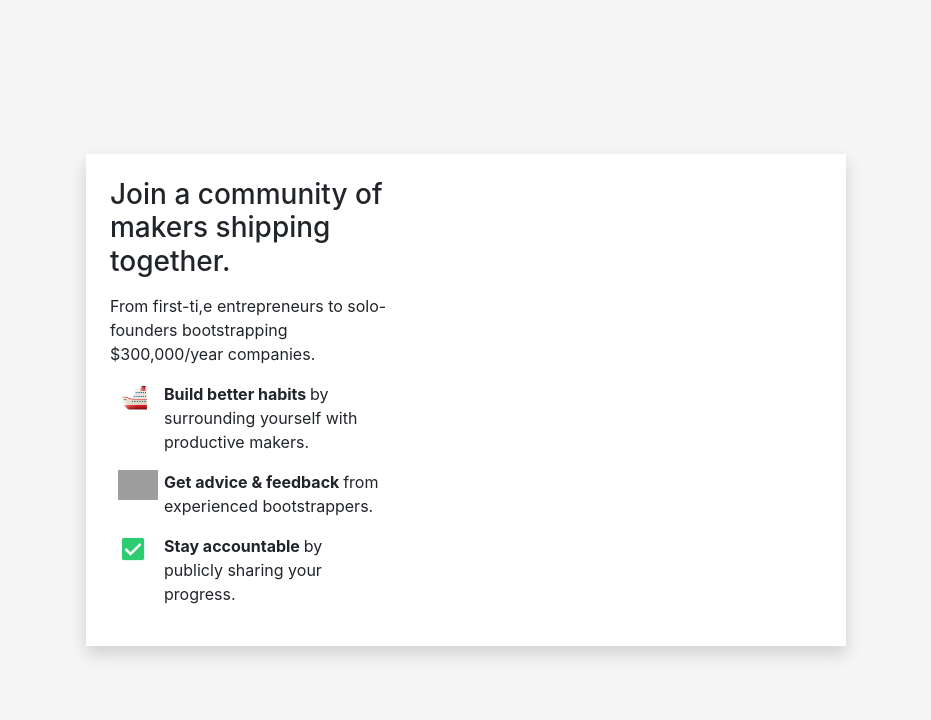
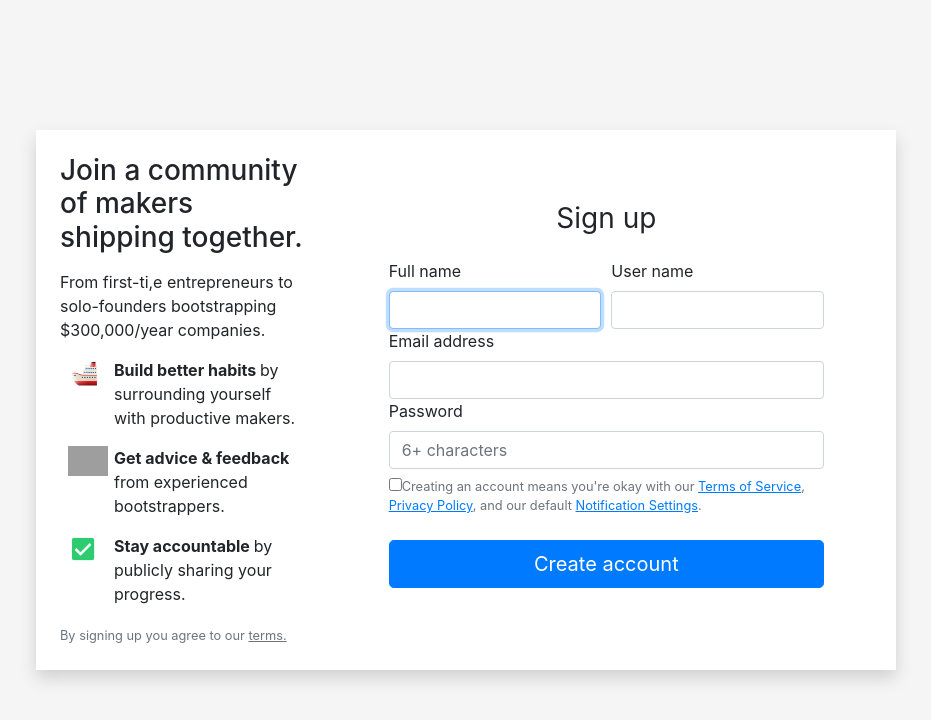
Before and after one commit to oks-dev/react-bootstrap-sign-form, a React (Create React App) app: page / in a window 1280 px wide. Shown: the top 720 px of the page, without its empty margins (174-1105 px from the left). Built offline with nearby package versions, Linux system fonts and the light colour scheme; grey boxes are pictures that could not be loaded.

Commit message:
added basic signup form

```diff
--- a/src/App.js
+++ b/src/App.js
@@ -11,7 +11,7 @@ function App() {
     <div className='container-sm wrapper'>
       <div className='content p-4 shadow'>
         <div className='row'>
-          <div className='col-5'>
+          <div className='col-4'>
             <h1 className='title h3'>Join a community of makers shipping together.</h1>
             <div className='subtitle my-3'>From first-ti,e entrepreneurs to solo-founders bootstrapping $300,000/year companies.</div>
             <ul className='list m-2'>
@@ -27,8 +27,47 @@ function App() {
                 </li>
               ))}
             </ul>
+            <small className='text-muted'>By signing up you agree to our <a href='#' className='text-muted'>terms.</a></small>
           </div>
-          <div className='col-8'></div>
+          <div className='col-8'>
+
+            <form class="form-signin p-5">
+              <div class="text-center mb-4">
+                <h1 class="h3 mb-3 font-weight-normal">Sign up</h1>
+              </div>
+
+              <div class="form-row">
+                <div class="col">
+                  <label for="fullName">Full name</label>
+                  <input type="text" id="fullName" class="form-control" placeholder="" autoFocus />
+                </div>
+                <div class="col">
+                  <label for="userName">User name</label>
+                  <input type="text" id="userName" class="form-control" placeholder="" />
+                </div>
+              </div>
+
+
+              <div class="form-label-group">
+                <label for="inputEmail">Email address</label>
+                <input type="email" id="inputEmail" class="form-control" placeholder="" required="" />
+              </div>
+
+              <div class="form-label-group">
+                <label for="inputPassword">Password</label>
+                <input type="password" id="inputPassword" class="form-control" placeholder="6+ characters" required="" />
+              </div>
+
+              <div class="checkbox mb-3">
+                <label className='text-muted my-2 small'>
+                  <input type="checkbox" value="remember-me" />
+                  Creating an account means you're okay with our <a href='#'>Terms of Service</a>, <a href='#'>Privacy Policy</a>, and our default <a href='#'>Notification Settings</a>.
+                </label>
+              </div>
+              <button class="btn btn-lg btn-primary btn-block" type="submit">Create account</button>
+            </form>
+
+          </div>
         </div>
       </div>
     </div>
--- a/src/index.scss
+++ b/src/index.scss
@@ -17,7 +17,7 @@ code {
   display: flex;
   .content {
     width: 100%;
-    max-width: 760px;
+    max-width: 860px;
     margin: auto;
     background-color: #fff;
     position: relative;
@@ -34,5 +34,11 @@ code {
         }
       }
     }
+    a {
+      text-decoration: underline;
+      &:hover {
+        text-decoration: none;
+      }
+    }
   }
 }
```
